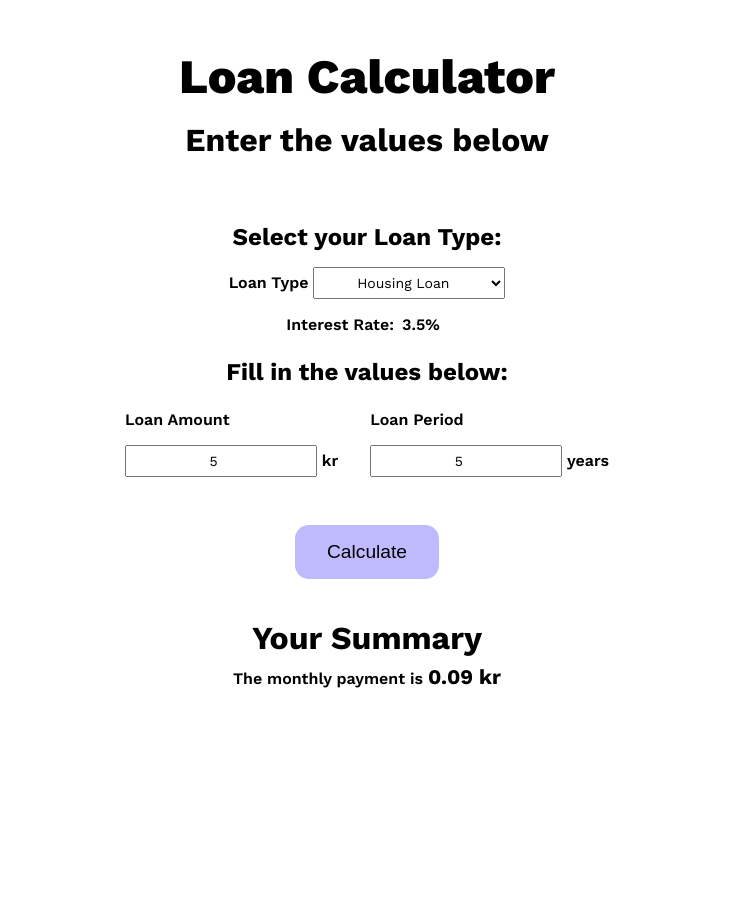
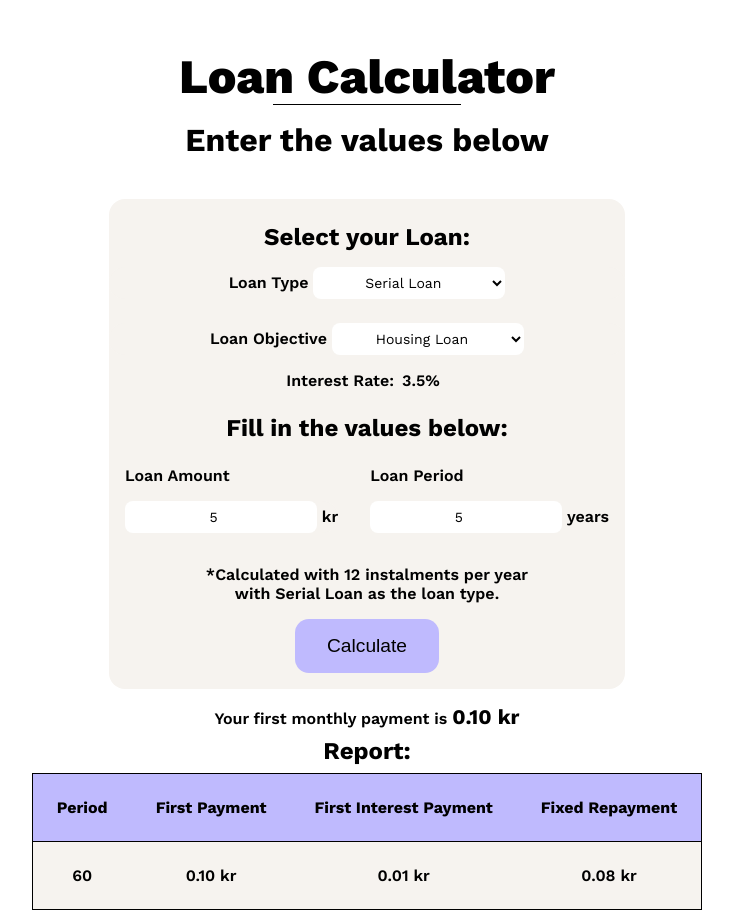
Before and after one commit to gdhebling/loan-calculator, a plain HTML site: page index.html in a window 1280 px wide. Both pictures are taken after typing "5", "5" into the empty fields and a click on the button "Calculate". Shown: the whole page, without its empty margins (273-1006 px from the left). Before the commit the page ends 800 px from the top, so only its background shows below. Drawn offline with nearby package versions, Linux system fonts and the light colour scheme.

Commit message:
Finished Annuity and Serial Loan Calculation

```diff
--- a/app.js
+++ b/app.js
@@ -1,7 +1,6 @@
 const calculateButton = document.getElementById("calculate-button");
 
-// Getting the elements to be used on keyup calculation function
-let loanType = document.getElementById("loan-type");
+let loanGoal = document.getElementById("loan-goal");
 let loanAmount = document.getElementById("loan-amount");
 let loanPeriod = document.getElementById("loan-period");
 
@@ -35,19 +34,34 @@ function PMT(rate, nper, pv, fv, type) {
     return Math.abs(pmt).toFixed(2);
 }
 
-function logPMT() {
+function serialLoan(rate, period, pv, instYr) {
+    /*
+    instYr:    instalments per year, 12 if omitted
+      */
 
-    // Getting the elements and their values
-    const loanType = document.getElementById("loan-type");
+    if (!instYr) instYr = 12;
+
+    ratePerInst = rate / instYr;
+    numInst = period * instYr;
+
+    interest = pv * ratePerInst;
+    repayment = pv / numInst;
+    payment = repayment + interest;
+    principal = (pv - repayment);
+
+    return {
+        interest,
+        repayment,
+        payment,
+        principal
+    };
+}
+
+function setInterestRate() {
+    const loanGoal = document.getElementById("loan-goal");
     let interestRateField = document.getElementById("interest-rate");
 
-    const loanAmount = document.getElementById("loan-amount").value;
-    const loanPeriod = document.getElementById("loan-period").value;
-
-    const summaryPayment = document.getElementById("summary-payment");
-
-    // Check the loan type and assign its Interest Rate value
-    switch (loanType.value) {
+    switch (loanGoal.value) {
         case "housing":
             interestRate = 3.5;
             interestRateField.innerHTML = `${interestRate}%`;
@@ -65,35 +79,102 @@ function logPMT() {
             interestRateField.innerHTML = `${interestRate}%`;
             break;
     }
+}
 
-    console.log("Loan amount:", loanAmount);
-    console.log("Interest Rate:", interestRate);
-    console.log("Loan Period:", loanPeriod);
+function logPMT() {
 
+    let loanAmount = document.getElementById("loan-amount").value;
+    let loanPeriod = document.getElementById("loan-period").value;
+    const loanType = document.getElementById("loan-type").value;
+    const summaryPayment = document.getElementById("summary-payment");
+    const tableBody = document.getElementById("table-body");
+
+    setInterestRate();
+
+    // Calculating serial loan
+    serialLoan(
+        (interestRate / 100),
+        (loanPeriod),
+        (loanAmount)
+    );
+
+    // Calculating annuity loan
     const resultPMT = PMT(
         ((interestRate / 100) / 12),
         (loanPeriod * 12),
         (loanAmount)
     );
 
+    function printResults() {
+        summaryPayment.innerHTML = `
+        <h3>Your Summary</h3>
+        `;
+
+
+        if (loanType === "serial-loan-type") {
+            summaryPayment.innerHTML = `
+            <p> Your first monthly payment is <span> ${payment.toFixed(2)} kr </span></p>
+            <h4>Report:</h4>
+            `;
+            tableBody.innerHTML = `
+                <table>
+                <thead>
+                <tr>
+                    <th>Period</th>
+                    <th>First Payment</th>
+                    <th>First Interest Payment</th>
+                    <th>Fixed Repayment</th>
+                </tr>
+                </thead>
+                <tbody>
+                <tr>
+                    <td>${numInst.toFixed(0)}</td>
+                    <td>${payment.toFixed(2)} kr</td>
+                    <td>${interest.toFixed(2)} kr</td>
+                    <td>${repayment.toFixed(2)} kr</td>
+                </tr>
+                </tbody>
+                </table>
+                `
+        } else if (loanType === "annuity-loan-type") {
+            summaryPayment.innerHTML = `
+            <p> The monthly payment is <span> ${resultPMT} kr </span></p>
+            <h4>Report:</h4>
+            `;
+
+            tableBody.innerHTML = `
+                <table>
+                <thead>
+                <tr>
+                    <th>Period</th>
+                    <th>Monthly Payment</th>
+                    <th>Total Cost</th>
+                    <th>Interest Paid</th>
+                </tr>
+                </thead>
+                <tbody>
+                <tr>
+                    <td>${loanPeriod} years</td>
+                    <td>${resultPMT} kr</td>
+                    <td>${(resultPMT * (loanPeriod * 12)).toLocaleString("no-NO")} kr</td>
+                    <td>${((resultPMT * (loanPeriod * 12)) - loanAmount).toLocaleString("no-NO")} kr</td>
+                </tr>
+                </tbody>
+                </table>
+                `
+        }
+    }
+
     if (!loanAmount || !interestRate || !loanPeriod) {
         summaryPayment.innerHTML = "Please fill in all the required fields.";
     } else if (loanAmount === "0" || interestRate === "0" || loanPeriod === "0") {
         summaryPayment.innerHTML = "The values must be above zero.";
-    } else if (isNaN(resultPMT)) {
-        summaryPayment.innerHTML = "Please try again with alternative values.";
     } else {
-        summaryPayment.innerHTML =
-            `The monthly payment is <span> ${resultPMT} kr </span>`;
+        printResults();
     }
 }
 
-logPMT();
+setInterestRate();
 
+loanGoal.addEventListener("change", setInterestRate);
 calculateButton.addEventListener("click", logPMT);
-[loanAmount, loanPeriod, loanType].forEach(function (event) {
-    event.addEventListener("keyup", logPMT)
-});
-[loanAmount, loanPeriod, loanType].forEach(function (event) {
-    event.addEventListener("click", logPMT)
-});
--- a/index.html
+++ b/index.html
@@ -9,6 +9,7 @@
     <link
         href="https://fonts.googleapis.com/css2?family=Work+Sans:wght@100;200;300;400;500;600;700;800;900&display=swap"
         rel="stylesheet">
+    <link rel="shortcut icon" href="./assets/favicon.png" type="image/x-icon">
     <link rel="stylesheet" href="styles/main.css">
 
 </head>
@@ -18,15 +19,22 @@
         <h1>Loan Calculator</h1>
         <h3>Enter the values below</h3>
     </div>
-
     <div class="calculator-container">
-
         <form action="javascript:void(0);" method="GET" class="input-container">
             <div class="loan-type-area">
-                <h4>Select your Loan Type:</h4>
+                <h4>Select your Loan:</h4>
                 <div class="input-container">
                     <label for="loan-type">Loan Type</label>
                     <select name="loan-type" id="loan-type">
+                        <option value="serial-loan-type">Serial Loan</option>
+                        <option value="annuity-loan-type">Annuity Loan</option>
+                    </select>
+                </div>
+            </div>
+            <div class="loan-type-area">
+                <div class="input-container">
+                    <label for="loan-goal">Loan Objective</label>
+                    <select name="loan-goal" id="loan-goal">
                         <option value="housing">Housing Loan</option>
                         <option value="car">Car Loan</option>
                         <option value="consumer">Consumer Loan</option>
@@ -37,11 +45,8 @@
                     <p id="interest-rate"></p>
                 </div>
             </div>
-
             <div class="loan-input-area">
-
                 <h4>Fill in the values below:</h4>
-
                 <div class="input-area">
                     <div class="input-area-container">
                         <label for="loan-amount">Loan Amount</label>
@@ -51,7 +56,6 @@
                             <label for="loan-amount">kr</label>
                         </div>
                     </div>
-
                     <div class="input-area-container">
                         <label for="loan-period">Loan Period</label>
                         <div class="input-container"></div>
@@ -59,19 +63,23 @@
                         <label for="loan-amount">years</label>
                     </div>
                 </div>
-
             </div>
+            <p>*Calculated with 12 instalments per year</p>
+            <p>with Serial Loan as the loan type.</p>
             <button class="" id="calculate-button">Calculate</button>
         </form>
         <div class="loan-summary">
-            <h3>Your Summary</h3>
             <div class="loan-summary-results">
                 <!-- <p>Monthly Payment:</p> -->
                 <p class="summary-payment" id="summary-payment"></p>
             </div>
+            <div class="loan-summary-report" id="loan-summary-report">
+
+                <div id="table-header"></div>
+                <div id="table-body"></div>
+            </div>
         </div>
     </div>
-
     <script src="app.js"></script>
 </body>
 
--- a/styles/main.scss
+++ b/styles/main.scss
@@ -1,42 +1,58 @@
+/* Variables */
+$bodyFont: 'Work Sans',
+sans-serif;
+$background-color: #bfbafe;
+$background-color-lighter: #f6f3ef;
+$background-color-darker: #aaa5f2;
+
 * {
     margin: 0;
     padding: 0;
     box-sizing: border-box;
 }
 
-a {
+a,
+a:visited {
     text-decoration: none;
     color: inherit;
 }
 
-/* Variables */
-$background-color: #bfbafe;
-$background-color-hover: #aaa5f2;
-
 body {
-    font-family: 'Work Sans', sans-serif;
+    font-family: $bodyFont;
     font-weight: 600;
     height: 100vh;
-    width: 100vw;
+    width: 100%;
     padding: 2rem;
 
     display: flex;
     flex-direction: column;
     align-items: center;
     text-align: center;
-}
 
-.calculator-container {
-    display: flex;
-    flex-direction: column;
-    align-items: center;
-    margin: 1rem 0;
+    .calculator-container {
+        display: flex;
+        flex-direction: column;
+        align-items: center;
+        margin: 1rem 0;
+    }
 }
 
 h1 {
     font-size: 3rem;
     font-weight: 800;
     margin: 1rem 0;
+    position: relative;
+
+    &::after {
+        content: "";
+        position: absolute;
+        left: 25%;
+        bottom: 0;
+        width: 50%;
+        height: 1px;
+        background: currentColor;
+    }
+
 }
 
 h2 {
@@ -72,7 +88,7 @@ button {
     &:hover,
     &:active {
         cursor: pointer;
-        background-color: $background-color-hover;
+        background-color: $background-color-darker;
     }
 }
 
@@ -83,6 +99,9 @@ select {
     font-family: inherit;
     font-size: 0.875rem;
     text-align: center;
+    border: none;
+    border-radius: 0.5rem;
+    background-color: #fff;
 }
 
 .interest-rate-area {
@@ -97,6 +116,8 @@ select {
 
 .input-container {
     margin: 1rem 0;
+    background-color: $background-color-lighter;
+    border-radius: 1rem;
 }
 
 .loan-type-area {
@@ -122,6 +143,8 @@ select {
 
 .loan-summary-results {
     display: flex;
+    align-items: center;
+    justify-content: center;
 
     .summary-payment {
         span {
@@ -130,3 +153,44 @@ select {
         }
     }
 }
+
+.loan-summary-report {
+    width: 100%;
+    display: flex;
+    flex-direction: column;
+    align-items: center;
+    justify-content: center;
+
+    text-align: center;
+
+    table {
+        width: 100%;
+        border-collapse: collapse;
+        border-right: 1px solid black;
+        border-left: 1px solid black;
+
+        .table-body {
+            width: 100%;
+        }
+
+        th {
+            background-color: $background-color;
+        }
+
+        tr:nth-child(odd) {
+            background-color: $background-color-lighter;
+        }
+
+        tr,
+        th,
+        td {
+            border-top: 1px solid black;
+            border-bottom: 1px solid black;
+            padding: 1.5rem;
+        }
+    }
+}
+
+.display-none {
+    display: none;
+}
```
Also changed, not shown: assets/favicon.png (added), styles/main.css, 1 other file.
